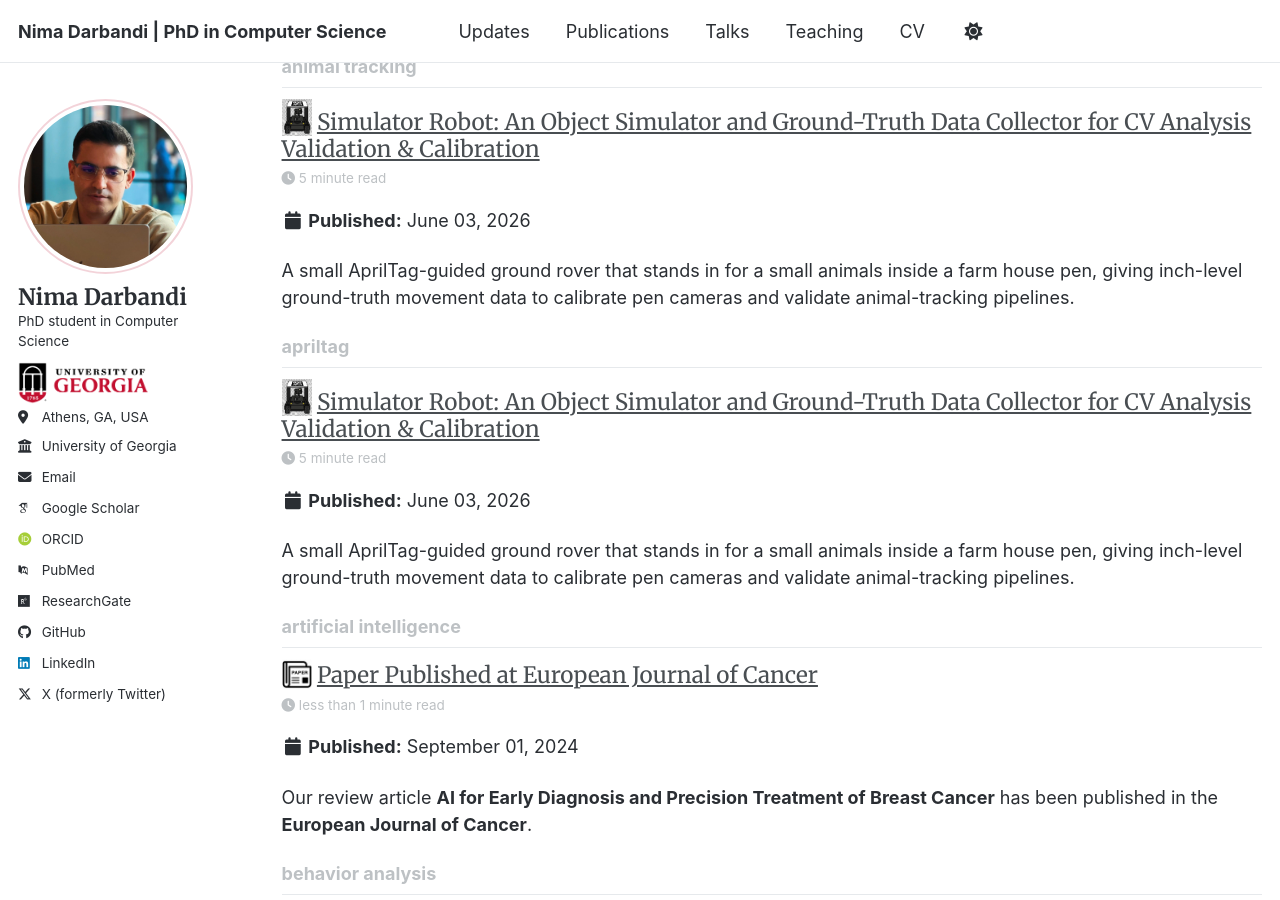
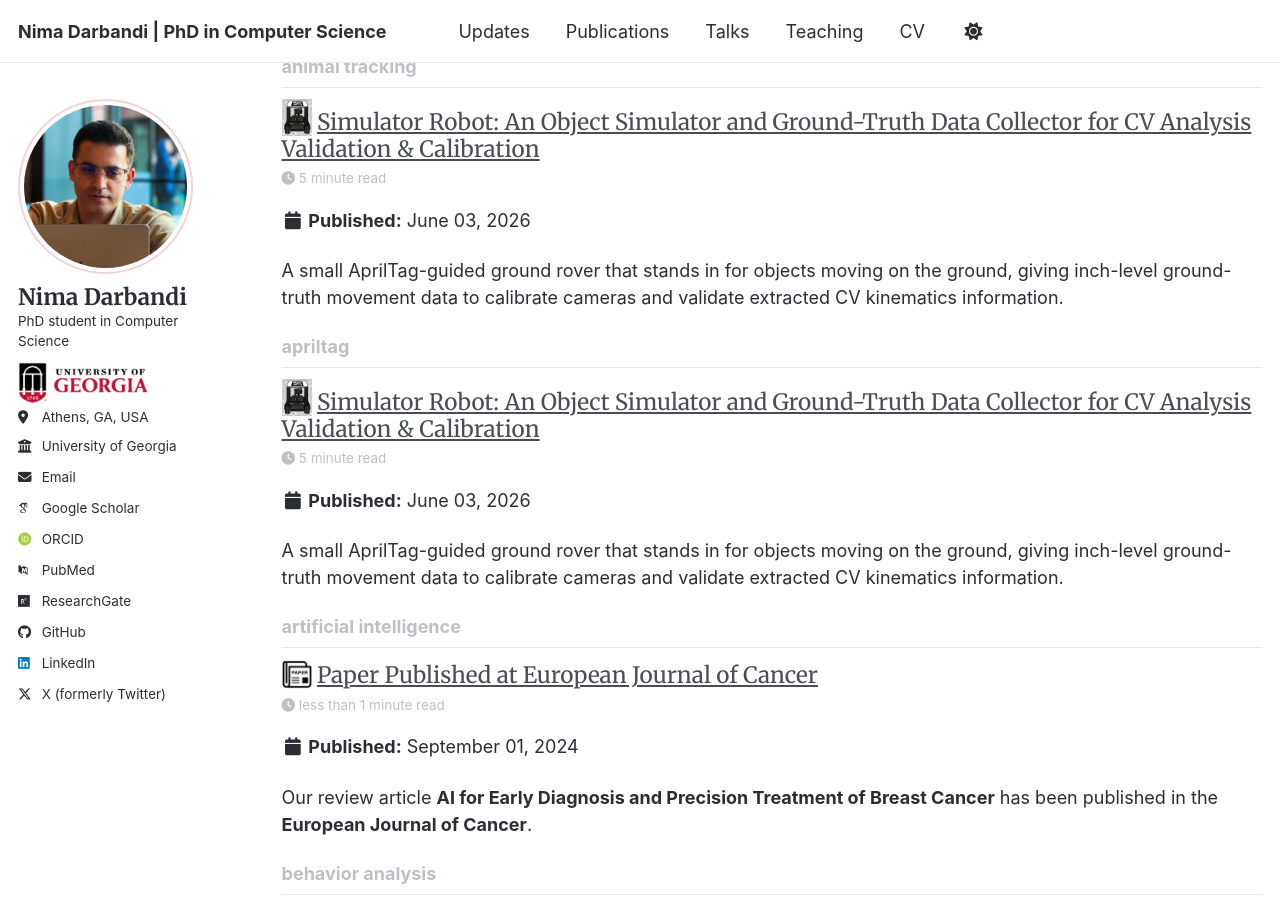
Before and after one commit to nimadarbandi/nimadarbandi.github.io, a Jekyll site: the page built from _pages/tag-archive.html, in a window 1280 px wide and 900 px high, scrolled down 1317 px. Built offline with Jekyll 4.4.1, drawn with Linux system fonts in a browser that asks for light colours; some web fonts are replaced; a script bundle is joined from its source files by our own code; library files that are not in the unit come from our copies; some of the changed text lies outside the part shown.

Commit message:
post updated

```diff
--- a/_posts/2026-06-03-poultry-house-rover-apriltag-navigation.md
+++ b/_posts/2026-06-03-poultry-house-rover-apriltag-navigation.md
@@ -18,7 +18,7 @@ skills:
 post_icon: /images/Rover.png
 post_icon_width: 30
 social_image: /images/poultry-rover-camera-gimbal-front.jpeg
-excerpt: "A small AprilTag-guided ground rover that stands in for a small animals inside a farm house pen, giving inch-level ground-truth movement data to calibrate pen cameras and validate animal-tracking pipelines."
+excerpt: "A small AprilTag-guided ground rover that stands in for objects moving on the ground, giving inch-level ground-truth movement data to calibrate cameras and validate extracted CV kinematics information."
 ---
 You can't ask a animals to walk a known path at a known speed so that a tracking camera can be checked against it. A **rover can**. I built the **Simulator Rover Robot** as a controllable stand-in for animal inside a farm house: it drives itself around the floor using printed AprilTag landmarks bolted to the walls, and because it always knows its own position in real-world inches, every trip it makes is a ground-truth trajectory. That trajectory is exactly what's needed to calibrate pen cameras and standardize how a computer-vision pipeline tracks objects' movements in the same space.
 
```
